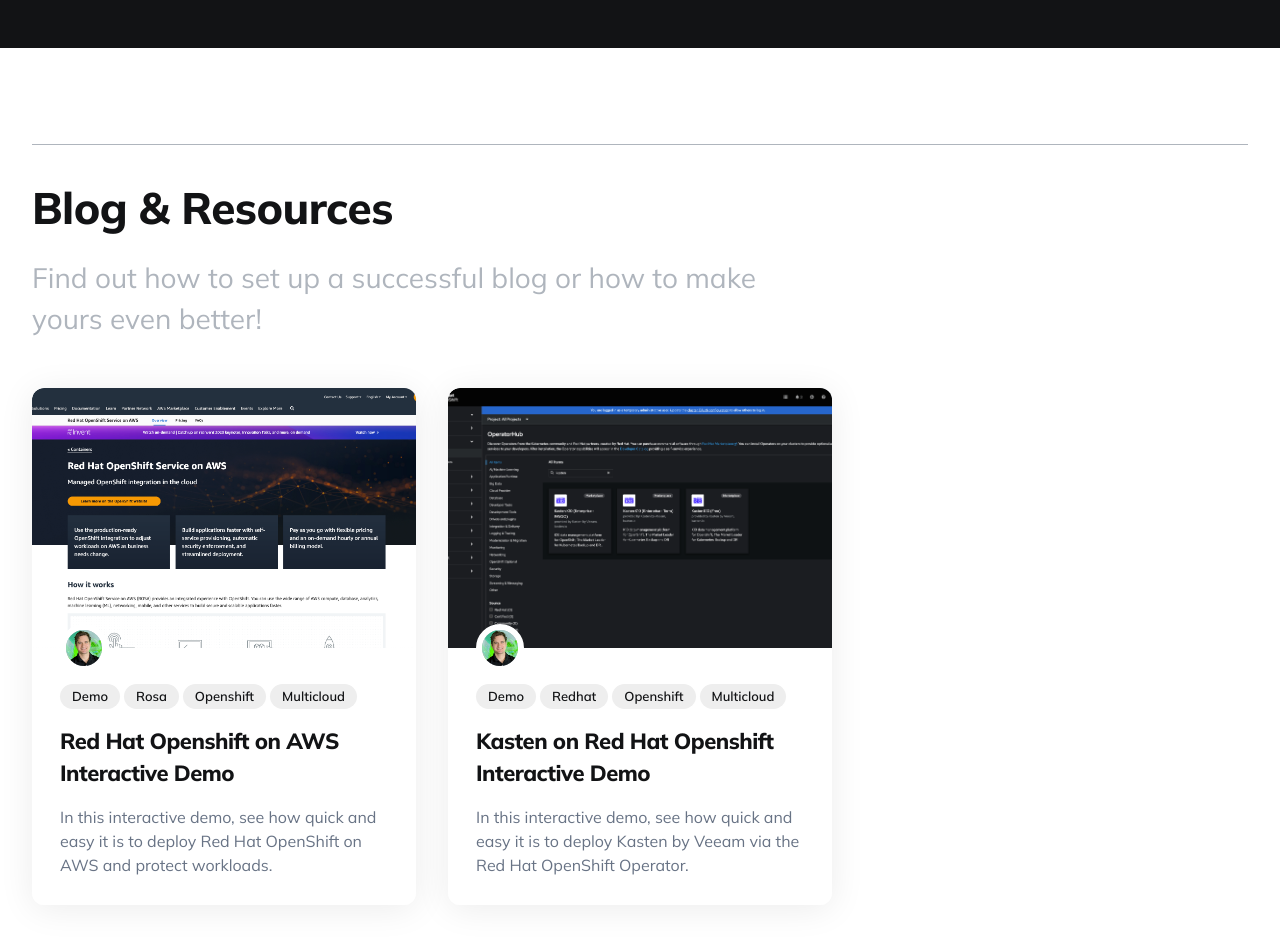
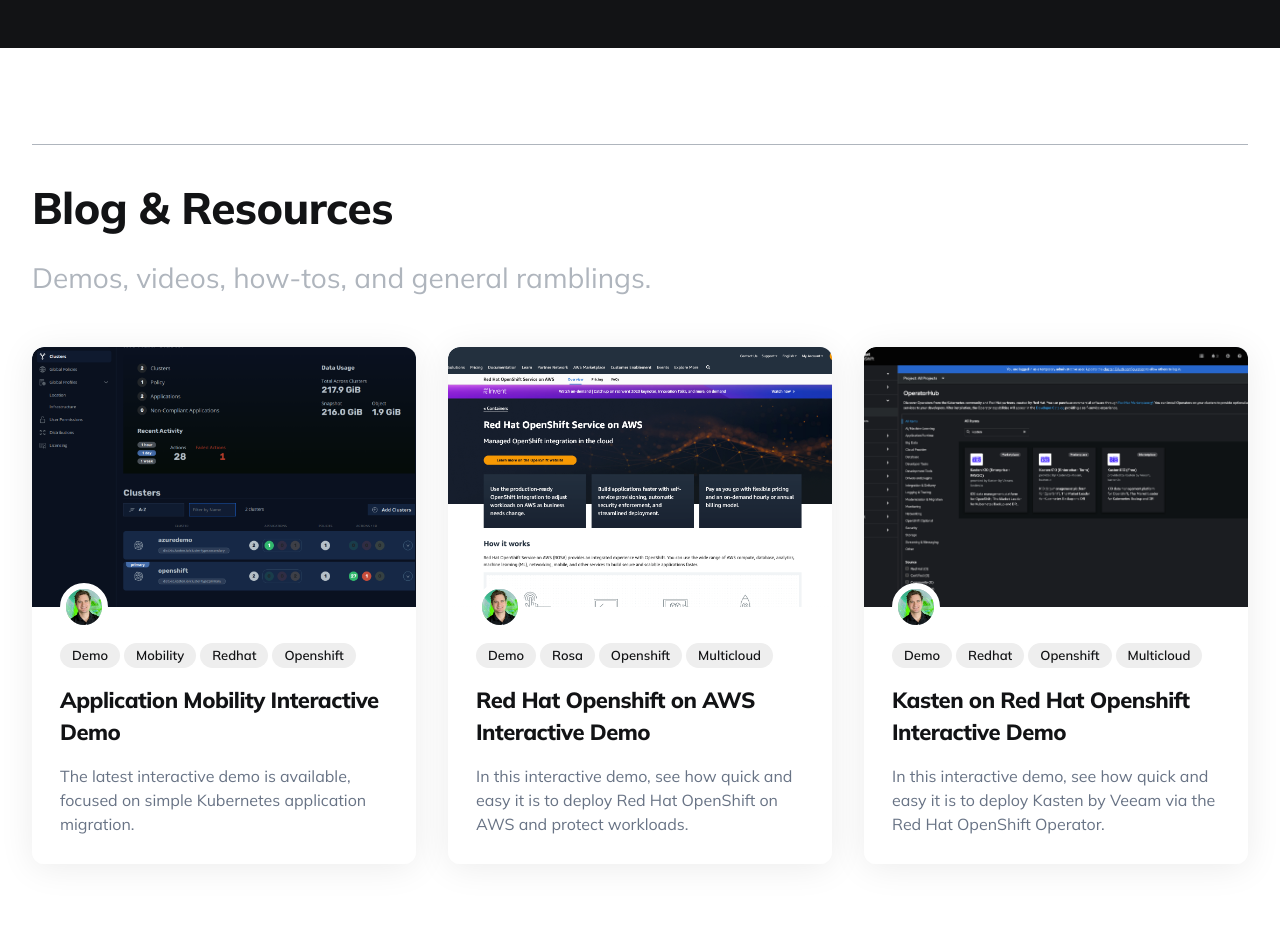
Before and after one commit to newellbrandon/kastendevhub.github.io, a Jekyll site: the page built from index.html, in a window 1280 px wide and 1400 px high, scrolled down 695 px. Shown: the top 952 px of the window. Built offline with Jekyll 4.4.1, drawn with Linux system fonts in a browser that asks for light colours; the list of posts is cut into pages by our own code.

Commit message:
Adding app mobility blog

```diff
--- a/_data/settings.yml
+++ b/_data/settings.yml
@@ -41,7 +41,7 @@ hero:
 # Blog Settings
 blog:
   blog__title: Blog & Resources
-  blog__description: Find out how to set up a successful blog or how to make yours even better!
+  blog__description: Demos, videos, how-tos, and general ramblings.
 
 
 #-------------------------------
--- /dev/null
+++ b/_posts/2023-12-11-demo-appmobility.markdown
@@ -0,0 +1,21 @@
+---
+layout: post
+title: Application Mobility Interactive Demo
+description: The latest interactive demo is available, focused on simple Kubernetes application migration.
+date: 2023-12-11 18:46:35 +0300
+author: mattslotten
+image: '/images/app_mobility.png'
+image_caption: 'App Mobility with Kasten by Veeam'
+tags: [demo, mobility, redhat, openshift]
+featured:
+---
+<p>
+The latest interactive demo is available, focused on simple Kubernetes application mobility. Kasten empowers platform engineers to import and restore applications in hybrid and multicloud environments, helping admins optimize resources, performance, and cost for their cloud native applications.
+</p>
+<p>
+In the demo, we look at how to export, import, and restore an application via the Kasten UI.
+</p>
+<div>
+        <script src="https://js.storylane.io/js/v1/storylane.js"></script>
+        <button onclick="Storylane.Play({type: 'popup', demo_type: 'html', width: 1863, height: 970, scale: '0.95', demo_url: 'https://veeam.storylane.io/demo/jegjyvq5ks9x', padding_bottom: '56.25%'})" class="sl-preview-cta" style="background-color:#2600FF;border:none;border-radius:8px;box-shadow:0px 0px 15px rgba(26, 19, 72, 0.45);color:#FFFFFF;cursor:pointer;display:inline-block;font-family:Poppins, Arial, sans-serif;font-size:clamp(18px, 1.599vw, 22px);font-weight:600;height:clamp(45px, 3.996vw, 55px);line-height:1.2;padding:0 clamp(15px, 1.776vw, 20px);text-overflow:ellipsis;transform:translateZ(0);transition:background 0.4s;white-space:nowrap;width:auto;z-index:999999">Take a Tour<div class="sl-preview-cta-ripple" style="position:absolute;border:1px solid #2600FF;inset:0;border-radius:inherit;pointer-events:none"><div class="sl-preview-cta-ripple-shadow" style="box-shadow:#2600FF 0px 0px 4px 4px;opacity:0;border-radius:inherit;position:absolute;inset:0"></div></div></button><style>.sl-preview-cta:hover .sl-preview-cta-ripple{transition:all 1s cubic-bezier(0,0,.2,1);inset:-0.75em!important;opacity:0!important}.sl-preview-cta:hover .sl-preview-cta-ripple-shadow{opacity:0.125!important;}</style>
+      </div>
```
